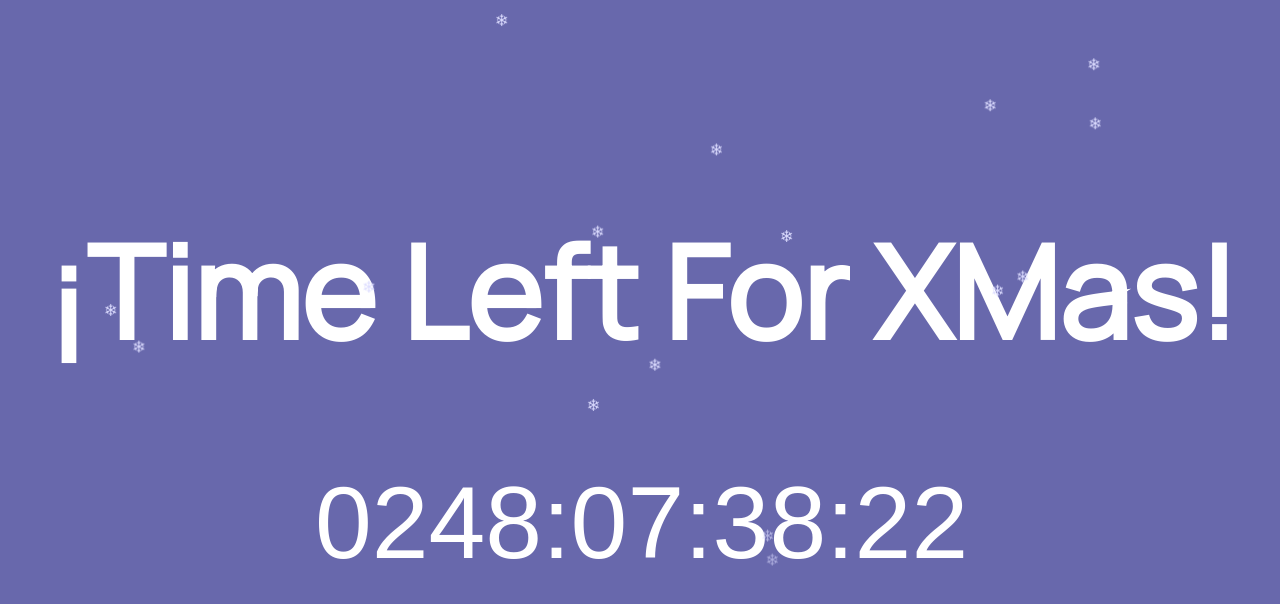
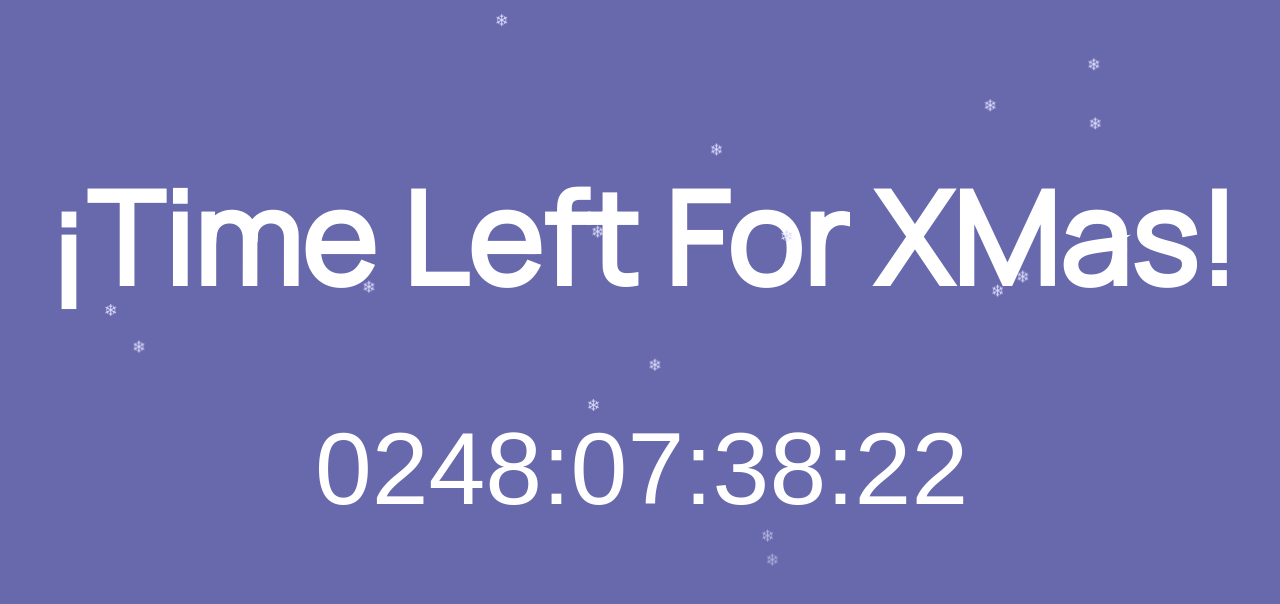
Before and after one commit to Nedbor/New_Year_CountDown, a plain HTML site: page index.html in a window 1280 px wide. Drawn offline with Linux system fonts and the light colour scheme; a web font is replaced by a local one.

Commit message:
Se ajustaron los tamaños del body de px y vh a vw

```diff
--- a/style.css
+++ b/style.css
@@ -1,8 +1,8 @@
 body {
     padding: 0px;
-    margin-top: -50px;
-    min-height: 100vh;
-    min-width: 100vh;
+    margin-top: -2.660989888238425vw;
+    min-height: 51.62320383182544vw;
+    min-width: 51.62320383182544vw;
     background-color: #6868ac;
     display: flex;
     flex-direction: column;
```
